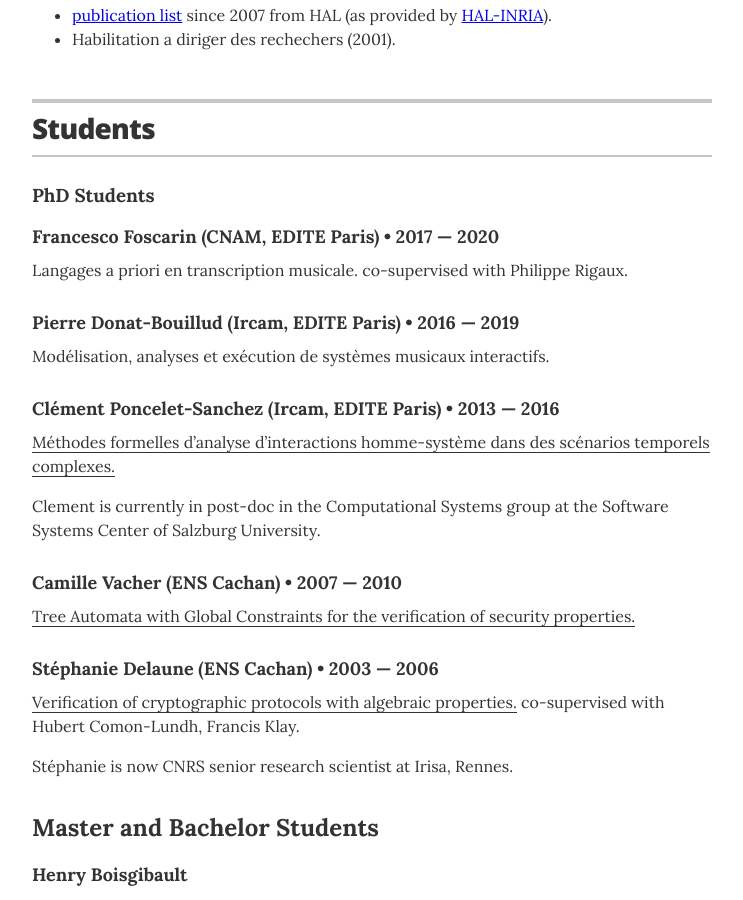
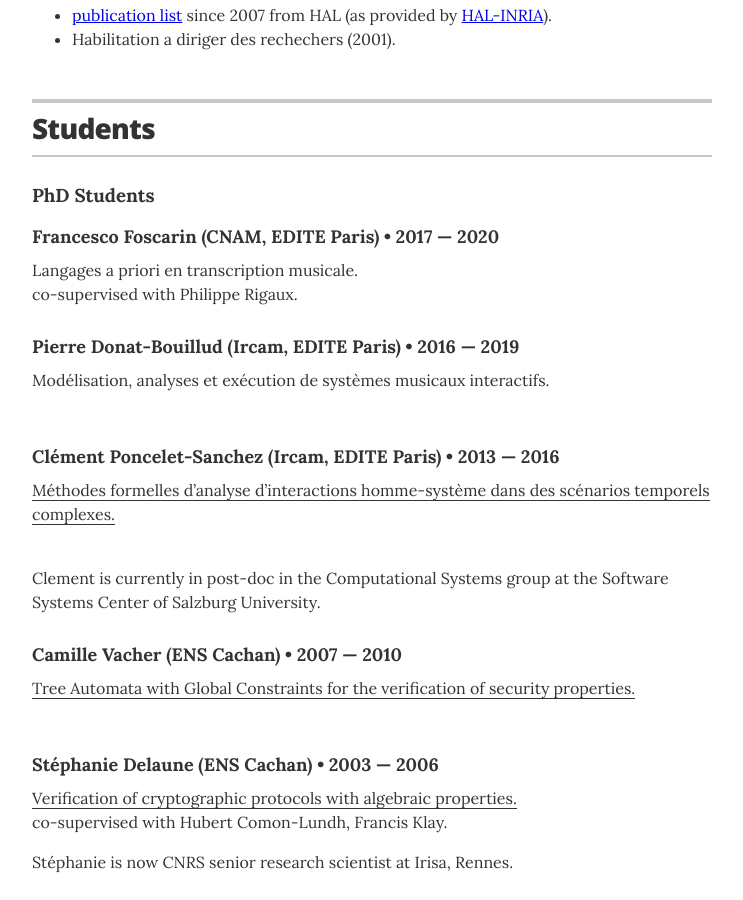
Before and after one commit to florento/florent-jacquemard.github.io, a Jekyll site: the page built from index.html, in a window 1280 px wide and 900 px high, scrolled down 818 px. Shown: the whole window, without its empty margins (268-1011 px from the left). Built offline with Jekyll 4.4.1, drawn with Linux system fonts in a browser that asks for light colours.

```diff
--- a/_layouts/resume.html
+++ b/_layouts/resume.html
@@ -162,8 +162,8 @@
           <h4 class="resume-item-details" itemprop="description">{{ student.name }}
               ({{ student.school}}) &bull; {{ student.duration}}</h4>
           <p class="resume-item-copy">
-          {% if student.url %}<a href="{{ student.url }}">{{ student.title }}.</a>{% else %}{{ student.title }}.{% endif %}
-          {% if student.codir %} co-supervised with {{ student.codir }}.{% endif %}
+          {% if student.url %}<a href="{{ student.url }}">{{ student.title }}.</a>{% else %}{{ student.title }}.{% endif %}<br>
+          {% if student.codir %} co-supervised with {{ student.codir }}.{% endif %}<br>
           {% if student.alumni %}{{ student.alumni | markdownify }}{% endif %}
           </p>
         </div>
```
